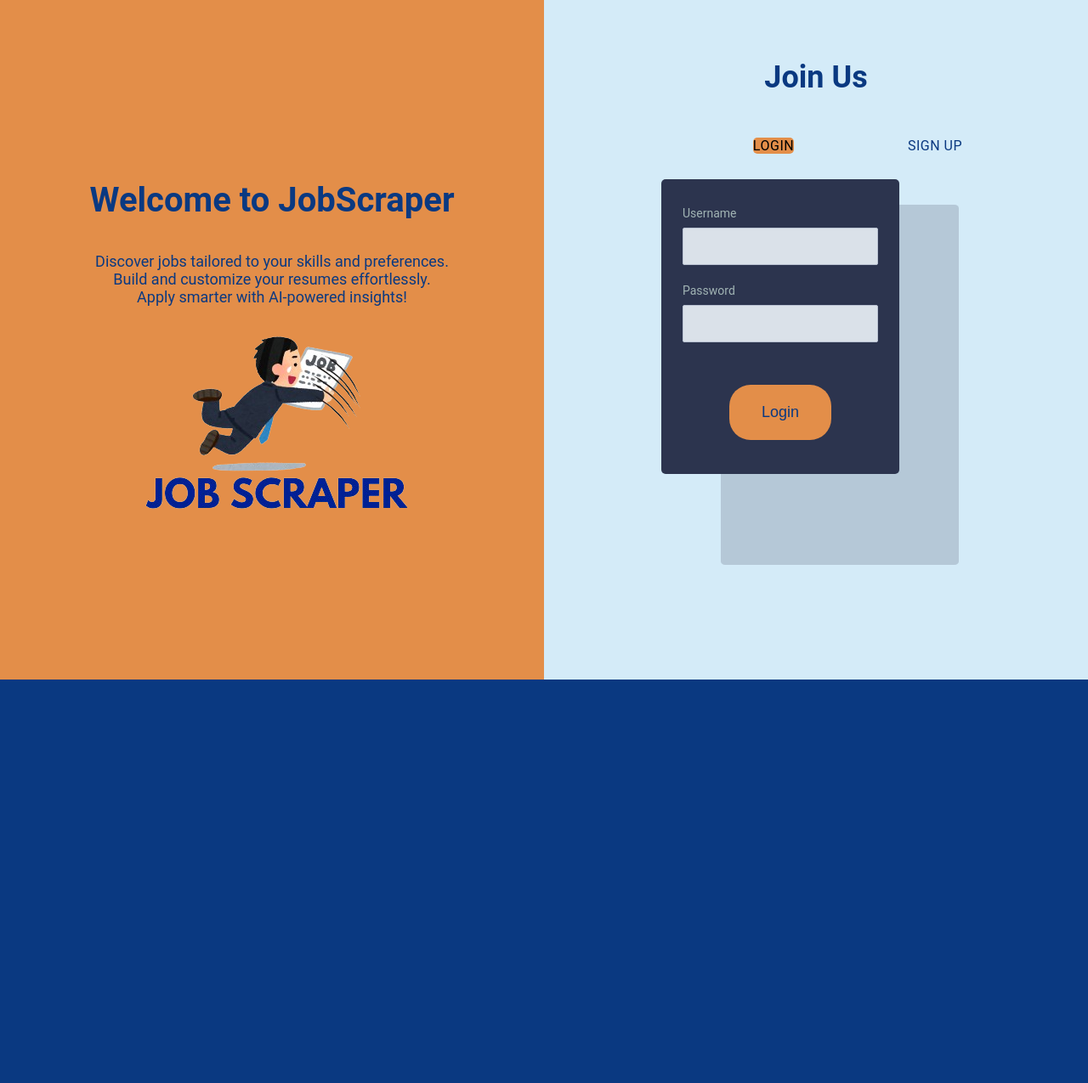
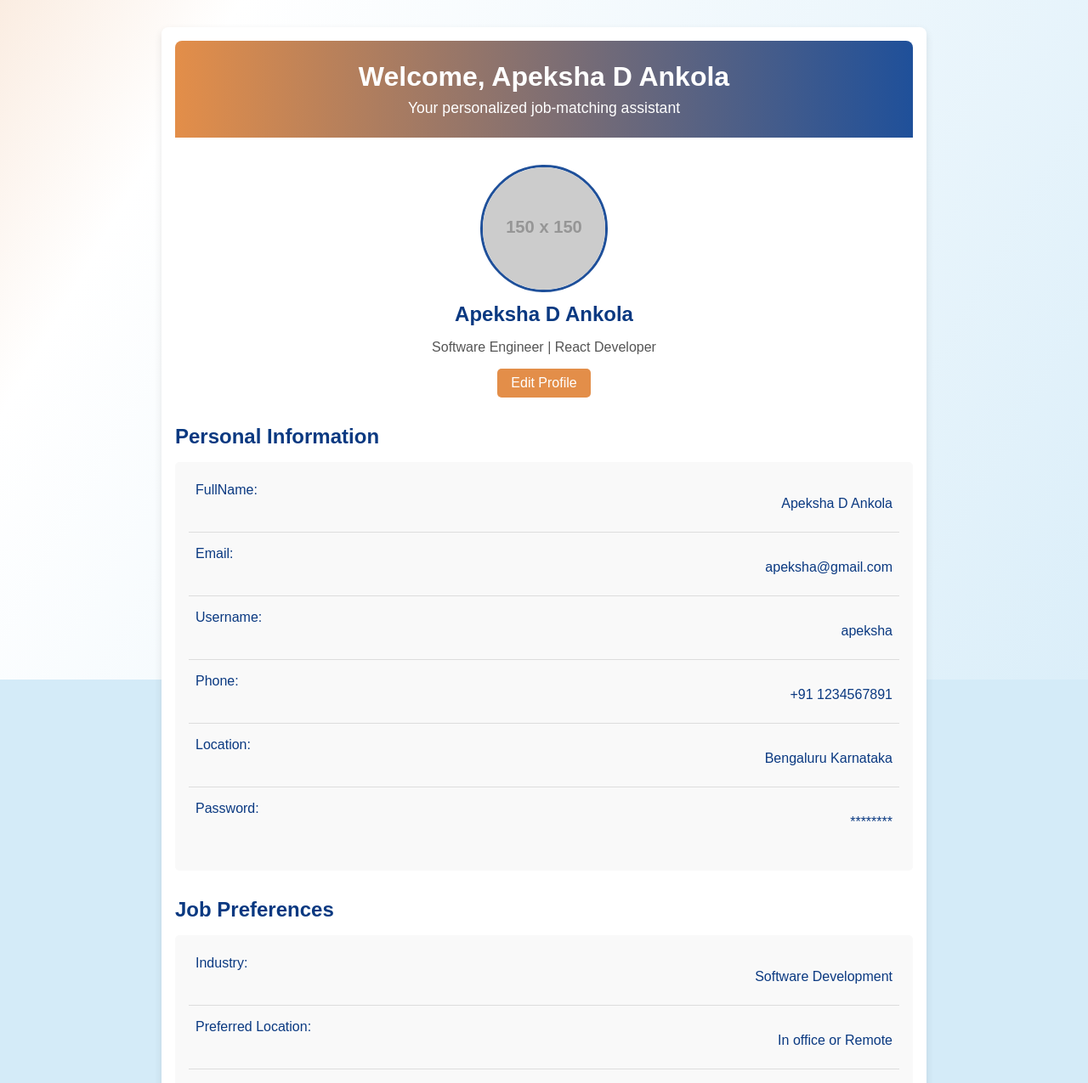
Before and after one commit to apeksha-ankola/JobScraper-Frontend, a React (Create React App) app: page /profile in a window 1280 px wide. Before the commit this address led to /login. Shown: the top 1275 px of the page at 85% size. Before the commit the page ends 800 px from the top, so only its background shows below. Built offline with nearby package versions, Linux system fonts and the light colour scheme.

Commit message:
profile section added

```diff
--- a/src/App.js
+++ b/src/App.js
@@ -15,6 +15,7 @@ import "./App.css";
 import logo from "./Components/Images/no-bg.png";
 
 import LoginSignup from "./Components/Dashboard/LoginSignup";
+import Profile from "./Components/Profile/Profile";
 
 const App = () => {
   const [view, setView] = useState("home");
@@ -118,6 +119,8 @@ const App = () => {
             }
           />
         )}
+        {/* Profile Section */}
+        <Route path="/profile" element={<Profile />} />
 
         {/* Redirects */}
         <Route
--- a/src/Components/Navbar/Navbar.jsx
+++ b/src/Components/Navbar/Navbar.jsx
@@ -1,5 +1,5 @@
 import React, { useState } from "react";
-import { useNavigate } from "react-router-dom";
+import { useNavigate, Link } from "react-router-dom";
 import { RiMenuSearchFill } from "react-icons/ri";
 import "./Navbar.css";
 import logo from "../Images/no-bg111.png";
@@ -46,6 +46,9 @@ const Navbar = ({ handleLogout }) => {
           <li onClick={() => scrollToSection("jobs")}>Jobs</li>
           <li onClick={() => scrollToSection("internships")}>Internships</li>
           <li onClick={() => scrollToSection("about")}>About Us</li>
+          <li>
+            <Link to="/profile">Profile</Link> {/* Add Link to profile */}
+          </li>
           <li onClick={logout}>Logout</li>
         </ul>
       </div>
--- /dev/null
+++ b/src/Components/Profile/Profile.css
@@ -0,0 +1,272 @@
+/* General Styles */
+body {
+  font-family: "Arial", sans-serif;
+  margin: 0;
+  padding: 0;
+  background-color: #d4ebf8;
+}
+
+.profile-container {
+  max-width: 900px;
+  margin: 2rem auto;
+  padding: 1rem;
+  background-color: white;
+  box-shadow: 0 4px 10px rgba(0, 0, 0, 0.1);
+  border-radius: 8px;
+}
+
+/* Header Section */
+.profile-header {
+  text-align: center;
+  background: linear-gradient(90deg, #e38e49, #1f509a);
+  color: white;
+  padding: 1.5rem 1rem;
+  border-radius: 8px 8px 0 0;
+}
+
+.profile-header h1 {
+  margin: 0;
+  font-size: 2rem;
+}
+
+.profile-header p {
+  margin: 0.5rem 0 0;
+  font-size: 1.1rem;
+}
+
+/* Profile Card */
+.profile-card {
+  text-align: center;
+  margin: 2rem 0;
+}
+
+.profile-image {
+  width: 150px;
+  height: 150px;
+  border-radius: 50%;
+  border: 3px solid #1f509a;
+}
+
+.profile-card h2 {
+  margin: 0.5rem 0;
+  font-size: 1.5rem;
+  color: #0a3981;
+}
+
+.profile-card p {
+  color: #555;
+}
+
+.edit-profile-btn {
+  background-color: #e38e49;
+  color: white;
+  border: none;
+  padding: 0.5rem 1rem;
+  border-radius: 5px;
+  cursor: pointer;
+}
+
+.edit-profile-btn:hover {
+  background-color: #d87a3c;
+}
+
+/* Personal Information Section */
+.personal-info {
+  margin: 2rem 0;
+}
+
+.personal-info h2 {
+  color: #0a3981;
+  margin-bottom: 1rem;
+}
+
+.info-list {
+  background-color: #f9f9f9;
+  padding: 1rem;
+  border-radius: 5px;
+}
+
+.info-item {
+  display: flex;
+  justify-content: space-between;
+  margin-bottom: 0.5rem;
+  padding: 0.5rem;
+  border-bottom: 1px solid #ddd;
+}
+
+.info-item:last-child {
+  border-bottom: none;
+}
+
+.update-info-btn {
+  background-color: #1f509a;
+  color: white;
+  border: none;
+  padding: 0.5rem 1rem;
+  border-radius: 5px;
+  margin-top: 1rem;
+  cursor: pointer;
+}
+
+.update-info-btn:hover {
+  background-color: #174076;
+}
+
+/* Job Preferences Section */
+.profile-preferences {
+  margin: 2rem 0;
+}
+
+.profile-preferences h2 {
+  color: #0a3981;
+  margin-bottom: 1rem;
+}
+
+.preferences-list {
+  background-color: #f9f9f9;
+  padding: 1rem;
+  border-radius: 5px;
+}
+
+.preference-item {
+  display: flex;
+  justify-content: space-between;
+  margin-bottom: 0.5rem;
+  padding: 0.5rem;
+  border-bottom: 1px solid #ddd;
+}
+
+.preference-item:last-child {
+  border-bottom: none;
+}
+
+.update-preferences-btn {
+  background-color: #1f509a;
+  color: white;
+  border: none;
+  padding: 0.5rem 1rem;
+  border-radius: 5px;
+  margin-top: 1rem;
+  cursor: pointer;
+}
+
+.update-preferences-btn:hover {
+  background-color: #174076;
+}
+
+/* Resume Upload Section */
+.resume-upload {
+  text-align: center;
+}
+
+.resume-input {
+  margin: 1rem 0;
+  padding: 0.5rem;
+  border: 1px solid #ddd;
+  border-radius: 5px;
+}
+
+.upload-resume-btn {
+  background-color: #0a3981;
+  color: white;
+  border: none;
+  padding: 0.5rem 1rem;
+  border-radius: 5px;
+  cursor: pointer;
+}
+
+.upload-resume-btn:hover {
+  background-color: #06305b;
+}
+
+input {
+  border: 1px solid #ddd;
+  padding: 0.5rem;
+  border-radius: 5px;
+  width: 100%;
+}
+
+input:focus {
+  outline: none;
+  border-color: #1f509a;
+  box-shadow: 0 0 5px rgba(31, 80, 154, 0.5);
+}
+
+/* Responsive Styles */
+@media screen and (max-width: 768px) {
+  .profile-container {
+    margin: 1rem;
+    padding: 1rem;
+  }
+
+  .profile-header h1 {
+    font-size: 1.5rem;
+  }
+
+  .profile-header p {
+    font-size: 1rem;
+  }
+
+  .profile-image {
+    width: 120px;
+    height: 120px;
+  }
+
+  .profile-card h2 {
+    font-size: 1.3rem;
+  }
+
+  .edit-profile-btn {
+    padding: 0.4rem 0.8rem;
+    font-size: 0.9rem;
+  }
+
+  .info-item {
+    flex-direction: column;
+    align-items: flex-start;
+  }
+
+  .info-item span {
+    font-weight: bold;
+  }
+
+  .update-info-btn {
+    font-size: 0.9rem;
+  }
+}
+
+@media screen and (max-width: 480px) {
+  .profile-header h1 {
+    font-size: 1.2rem;
+  }
+
+  .profile-header p {
+    font-size: 0.9rem;
+  }
+
+  .profile-image {
+    width: 100px;
+    height: 100px;
+  }
+
+  .profile-card h2 {
+    font-size: 1.1rem;
+  }
+
+  .edit-profile-btn {
+    padding: 0.3rem 0.6rem;
+    font-size: 0.8rem;
+  }
+
+  .info-item {
+    margin-bottom: 0.4rem;
+  }
+
+  .update-info-btn {
+    padding: 0.4rem 0.8rem;
+  }
+
+  .resume-input {
+    width: 100%;
+  }
+}
--- /dev/null
+++ b/src/Components/Profile/Profile.jsx
@@ -0,0 +1,128 @@
+import React, { useState } from "react";
+import "./Profile.css";
+
+const Profile = () => {
+  const [isEditing, setIsEditing] = useState(false);
+  const [profileData, setProfileData] = useState({
+    fullName: "Apeksha D Ankola",
+    email: "apeksha@gmail.com",
+    username: "apeksha",
+    phone: "+91 1234567891",
+    location: "Bengaluru Karnataka",
+    password: "********",
+    industry: "Software Development",
+    preferredLocation: "In office or Remote",
+    salary: "INR 7,00,000- INR 10,00,000 LPA",
+  });
+
+  const handleInputChange = (e) => {
+    const { name, value } = e.target;
+    setProfileData({ ...profileData, [name]: value });
+  };
+
+  const handleEditClick = () => {
+    setIsEditing(true);
+  };
+
+  const handleSaveClick = () => {
+    setIsEditing(false);
+    console.log("Saved Profile Data:", profileData);
+  };
+
+  return (
+    <div className="profile-container">
+      {/* Header Section */}
+      <header className="profile-header">
+        <h1>Welcome, {profileData.fullName}</h1>
+        <p>Your personalized job-matching assistant</p>
+      </header>
+
+      {/* Profile Details Section */}
+      <section className="profile-details">
+        <div className="profile-card">
+          <img
+            src="https://via.placeholder.com/150"
+            alt="Profile"
+            className="profile-image"
+          />
+          <h2>{profileData.fullName}</h2>
+          <p>Software Engineer | React Developer</p>
+          {!isEditing && (
+            <button className="edit-profile-btn" onClick={handleEditClick}>
+              Edit Profile
+            </button>
+          )}
+        </div>
+      </section>
+
+      {/* Personal Information Section */}
+      <section className="personal-info">
+        <h2>Personal Information</h2>
+        <div className="info-list">
+          {["fullName", "email", "username", "phone", "location", "password"].map(
+            (field) => (
+              <div className="info-item" key={field}>
+                <span>{field.replace(/^\w/, (c) => c.toUpperCase())}:</span>
+                {isEditing ? (
+                  <input
+                    type="text"
+                    name={field}
+                    value={profileData[field]}
+                    onChange={handleInputChange}
+                  />
+                ) : (
+                  <p>{profileData[field]}</p>
+                )}
+              </div>
+            )
+          )}
+        </div>
+      </section>
+
+      {/* Job Preferences Section */}
+      <section className="profile-preferences">
+        <h2>Job Preferences</h2>
+        <div className="preferences-list">
+          {["industry", "preferredLocation", "salary"].map((field) => (
+            <div className="preference-item" key={field}>
+              <span>
+                {field
+                  .replace(/([A-Z])/g, " $1")
+                  .replace(/^\w/, (c) => c.toUpperCase())}:
+              </span>
+              {isEditing ? (
+                <input
+                  type="text"
+                  name={field}
+                  value={profileData[field]}
+                  onChange={handleInputChange}
+                />
+              ) : (
+                <p>{profileData[field]}</p>
+              )}
+            </div>
+          ))}
+        </div>
+      </section>
+
+      {/* Save Button */}
+      {isEditing && (
+        <button className="update-info-btn" onClick={handleSaveClick}>
+          Save Changes
+        </button>
+      )}
+
+      {/* Resume Upload Section */}
+      <section className="profile-resume">
+        <h2>Resume</h2>
+        <div className="resume-upload">
+          <p>Upload your latest resume to improve job matching.</p>
+          <input type="file" className="resume-input" />
+          <button className="upload-resume-btn">Upload</button>
+        </div>
+      </section>
+    </div>
+  );
+};
+
+export default Profile;
```
